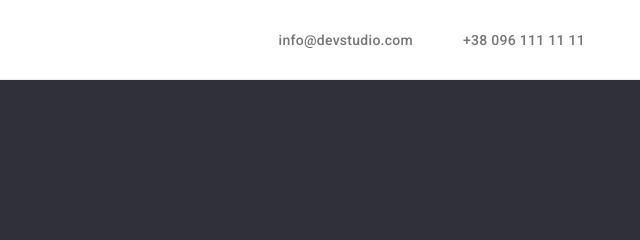
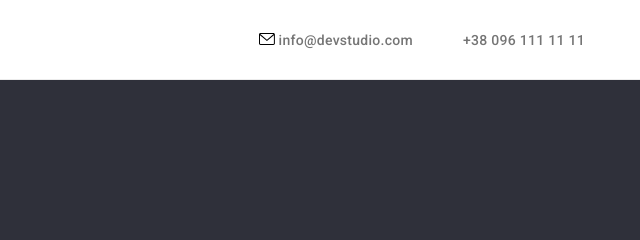
Before and after one commit to hakuna00723/goit-markup-hw-04, a plain HTML site: page index.html in a window 1280 px wide. Shown: the top 240 px of the page, 640-1280 px from the left. Drawn offline with nearby package versions, Linux system fonts and the light colour scheme.

Commit message:
start adding icons in header

```diff
--- a/index.html
+++ b/index.html
@@ -44,8 +44,11 @@
         </nav>
         <ul class="header-contact-list list">
           <li class="header-contact-item">
-            <a class="header-contact-link link" href="mailto:info@devstudio.com"
-              >info@devstudio.com</a
+            <a class="header-contact-link link" href="mailto:info@devstudio.com">
+              <svg class="header-mail" width="16" height="12">
+                <use href="./images/icons.svg#mail"></use>
+              </svg>
+              info@devstudio.com</a
             >
           </li>
           <li class="header-contact-item">
```
